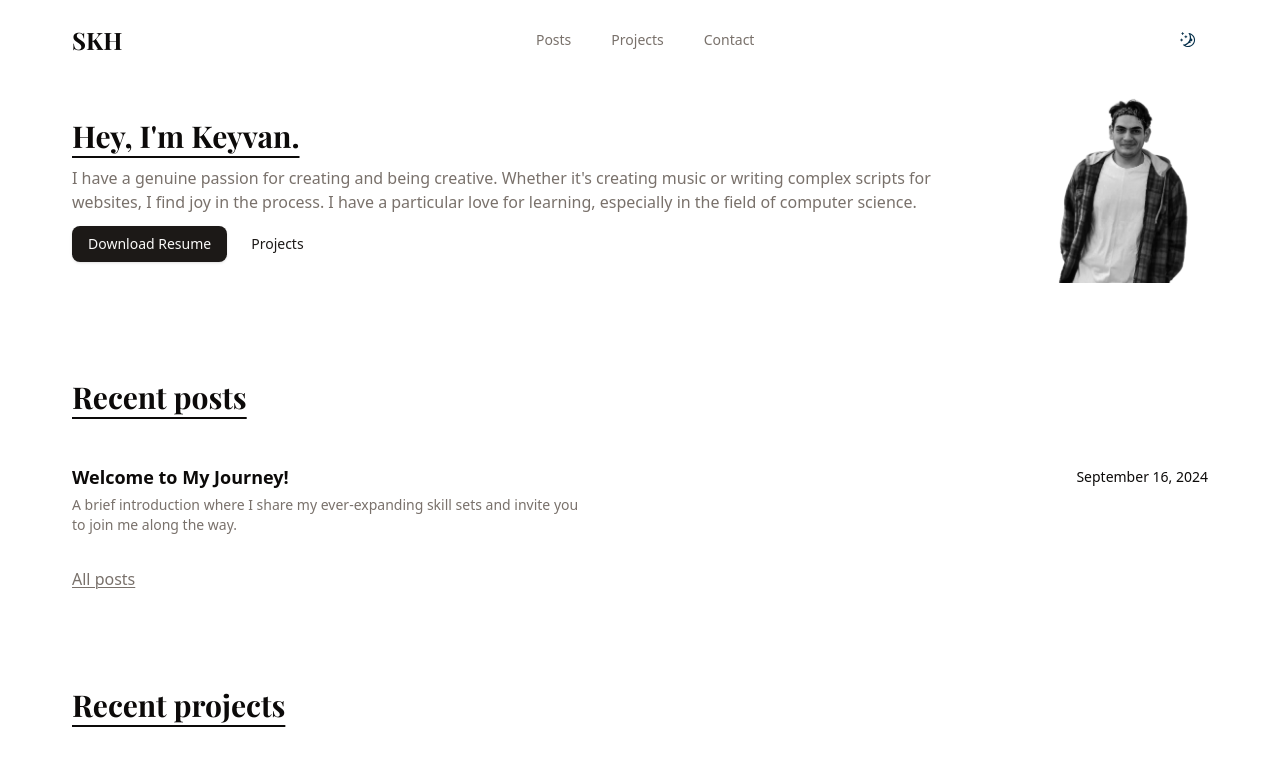
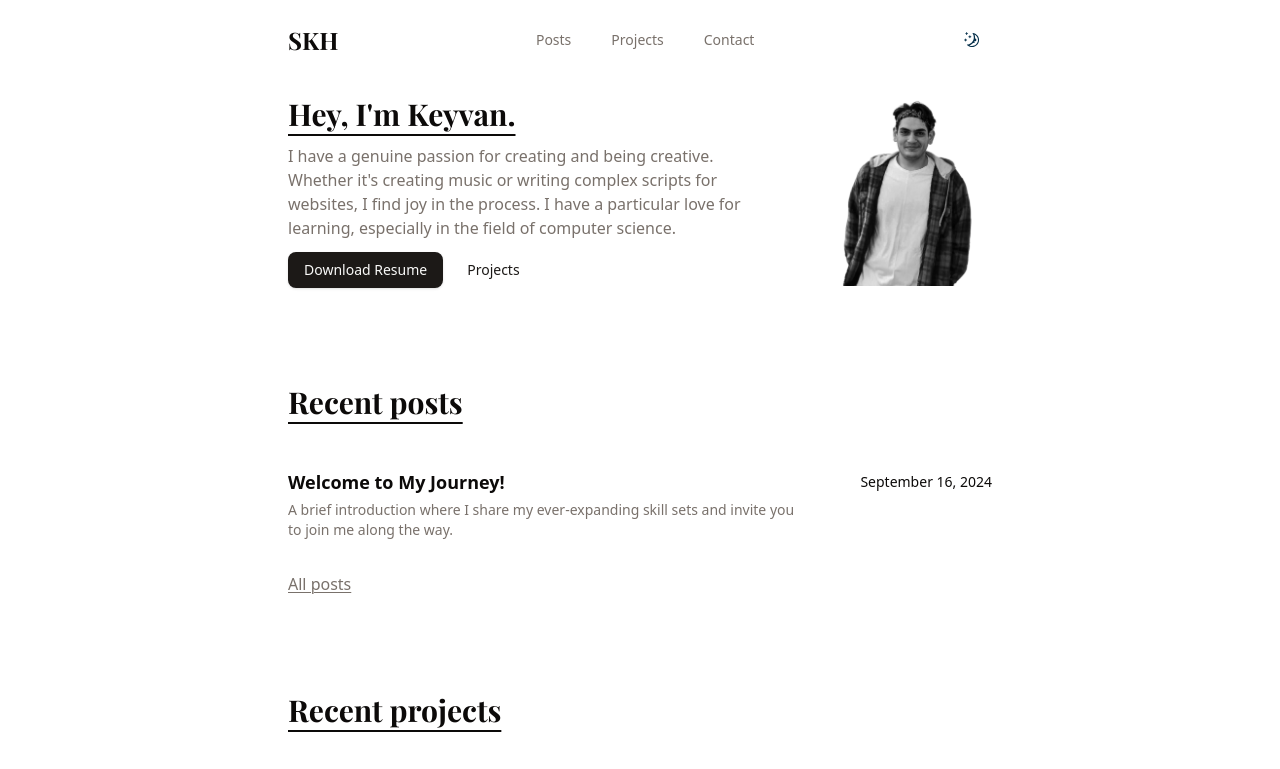
Before and after one commit to skh113/next-portfolio, a Next.js app: page / in a window 1280 px wide. Shown: the top 769 px of the page. Built offline with nearby package versions, Linux system fonts and the light colour scheme; a web font is replaced by a local one.

Commit message:
style: enhance globals.css with typography plugin and custom color variables

```diff
--- a/app/globals.css
+++ b/app/globals.css
@@ -1,5 +1,6 @@
 @import "tailwindcss";
 @import "tw-animate-css";
+@plugin "@tailwindcss/typography";
 
 @custom-variant dark (&:is(.dark *));
 
@@ -79,6 +80,17 @@
   --sidebar-accent-foreground: oklch(0.216 0.006 56.043);
   --sidebar-border: oklch(0.923 0.003 48.717);
   --sidebar-ring: oklch(0.709 0.01 56.259);
+
+  /* Sugar High */
+  --sh-identifier: #354150;
+  --sh-keyword: #f47067;
+  --sh-string: #00a99a;
+  --sh-class: #8d85ff;
+  --sh-property: #4e8fdf;
+  --sh-entity: #6eafad;
+  --sh-jsxliterals: #bf7db6;
+  --sh-sign: #8996a3;
+  --sh-comment: #a19595;
 }
 
 .dark {
@@ -113,6 +125,12 @@
   --sidebar-accent-foreground: oklch(0.985 0.001 106.423);
   --sidebar-border: oklch(1 0 0 / 10%);
   --sidebar-ring: oklch(0.553 0.013 58.071);
+
+  /* Sugar High */
+  --sh-class: #4c97f8;
+  --sh-identifier: white;
+  --sh-keyword: #f47067;
+  --sh-string: #0fa295;
 }
 
 @layer base {
@@ -124,53 +142,45 @@
   }
 }
 
-
 .container {
   width: 100%;
   margin-right: auto;
   margin-left: auto;
   padding-right: 2rem;
-  padding-left: 2rem
+  padding-left: 2rem;
 }
 
-@media (min-width: 1200px) {
+@media (min-width: 768px) {
   .container {
-      max-width: 1200px;
+    max-width: 768px;
   }
 }
 
 .title {
-  font-family: var(--font-serif),ui-serif,Georgia,Cambria,"Times New Roman",Times,serif;
+  font-family:
+    var(--font-serif), ui-serif, Georgia, Cambria, "Times New Roman", Times,
+    serif;
   font-size: 1.875rem;
   line-height: 2.25rem;
   font-weight: 700;
   text-decoration-line: underline;
-  text-decoration-color: hsl(var(--border)/.75);
+  text-decoration-color: hsl(var(--border) / 0.75);
   text-decoration-thickness: 2px;
-  text-underline-offset: 8px
+  text-underline-offset: 8px;
 }
 
 .prose pre {
-  overflow-x: auto;
-  background-color: hsl(var(--accent));
-  padding: 1rem 1.25rem;
-  font-size: .875rem;
-  line-height: 1.25rem
-}
-
-.prose code,.prose pre {
-  border-radius: var(--radius)
+  @apply overflow-x-auto rounded-lg bg-accent px-5 py-4 text-sm;
 }
 
 .prose code {
-  padding: .125rem .25rem
+  @apply rounded-lg px-1 py-0.5;
 }
 
 .prose pre code {
-  padding: 0;
-  line-height: .75rem
+  @apply p-0 leading-3;
 }
 
 .prose code span {
-  font-weight: 500
+  @apply font-medium;
 }
--- a/components/mdx-content.tsx
+++ b/components/mdx-content.tsx
@@ -1,11 +1,12 @@
+import { MDXRemote, MDXRemoteProps } from 'next-mdx-remote/rsc';
 import { JSX } from 'react';
 import { highlight } from 'sugar-high';
-import { MDXRemote, MDXRemoteProps } from 'next-mdx-remote/rsc';
 
 import Counter from '@/components/counter';
 
 function Code({ children, ...props }: any) {
   let codeHTML = highlight(children);
+  // biome-ignore lint/security/noDangerouslySetInnerHtml: <>
   return <code dangerouslySetInnerHTML={{ __html: codeHTML }} {...props} />;
 }
 
```
